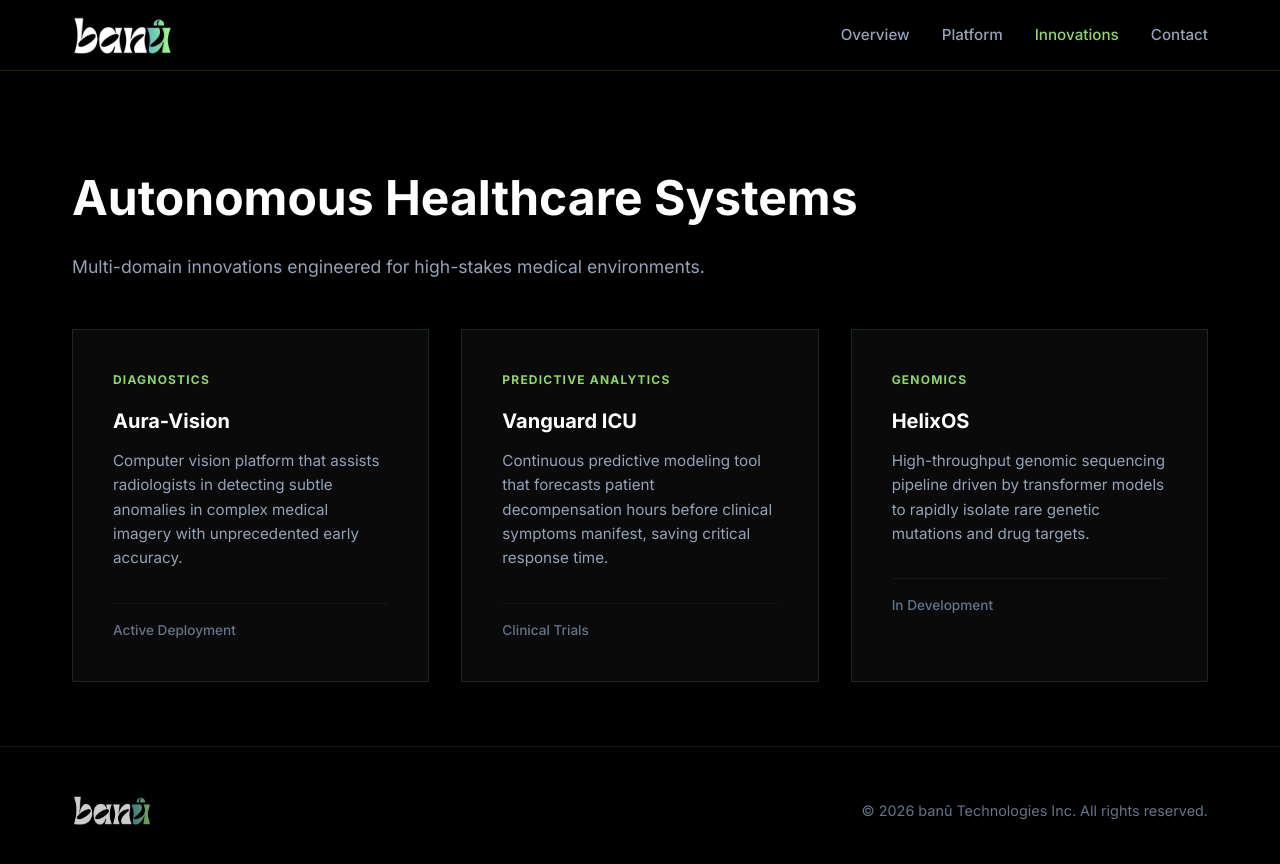
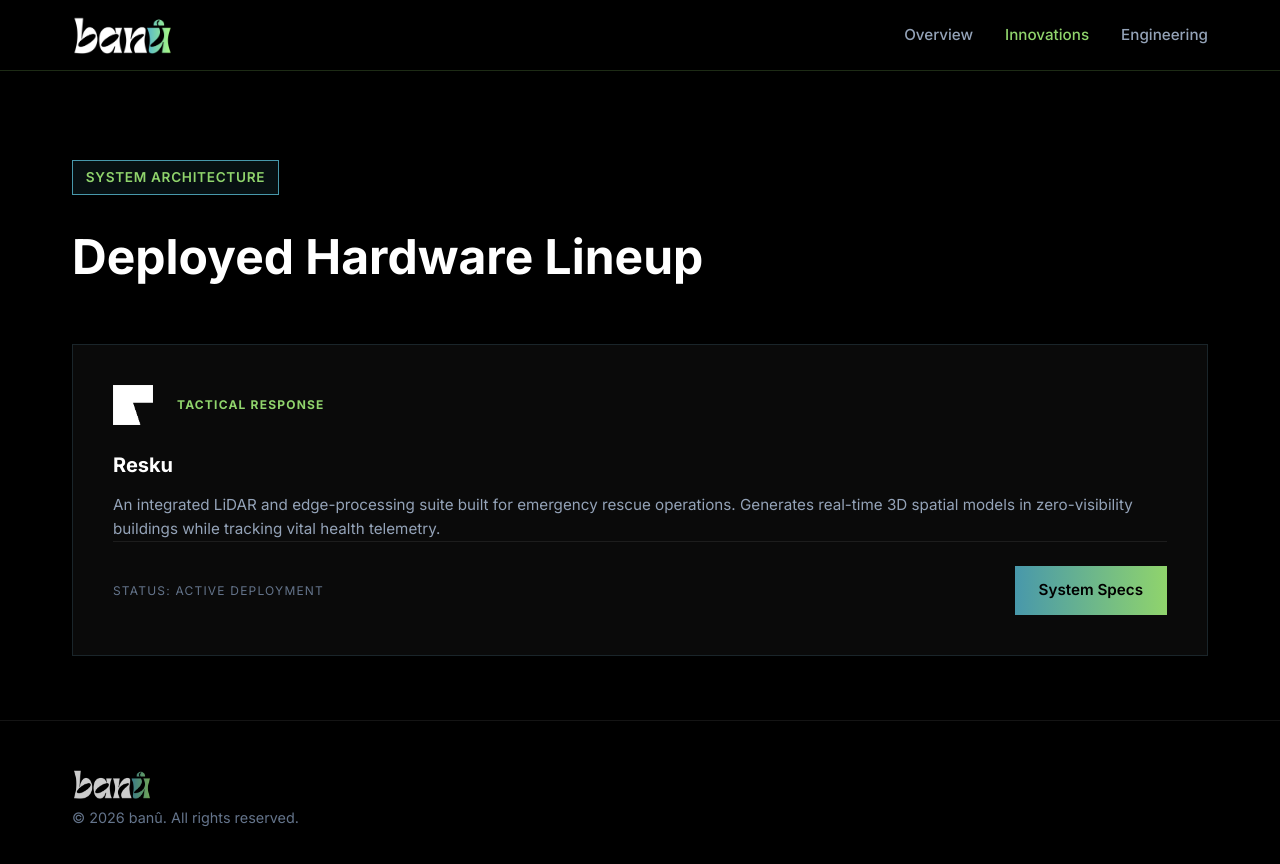
Before and after one commit to buildbanu/website, a plain HTML site: page innovations.html in a window 1280 px wide. Drawn offline with Linux system fonts and the light colour scheme.

Commit message:
Update innovations.html with new content and structure

```diff
--- a/innovations.html
+++ b/innovations.html
@@ -19,47 +19,40 @@
             </a>
             <nav class="nav-links">
                 <a href="index.html">Overview</a>
-                <a href="platform.html">Platform</a>
                 <a href="innovations.html" class="active">Innovations</a>
-                <a href="contact.html">Contact</a>
+                <a href="engineering.html">Engineering</a>
             </nav>
         </div>
     </header>
 
     <main class="page-header">
         <div class="container">
-            <h1>Autonomous Healthcare Systems</h1>
-            <p style="color: #94a3b8; font-size: 1.1rem; max-width: 700px;">Multi-domain innovations engineered for high-stakes medical environments.</p>
+            <span class="badge">System Architecture</span>
+            <h1>Deployed Hardware Lineup</h1>
 
             <div class="systems-grid">
                 <div class="system-card">
-                    <span class="system-tag">Diagnostics</span>
-                    <h3>Aura-Vision</h3>
-                    <p>Computer vision platform that assists radiologists in detecting subtle anomalies in complex medical imagery with unprecedented early accuracy.</p>
-                    <span class="system-status">Active Deployment</span>
-                </div>
-
-                <div class="system-card">
-                    <span class="system-tag">Predictive Analytics</span>
-                    <h3>Vanguard ICU</h3>
-                    <p>Continuous predictive modeling tool that forecasts patient decompensation hours before clinical symptoms manifest, saving critical response time.</p>
-                    <span class="system-status">Clinical Trials</span>
-                </div>
-
-                <div class="system-card">
-                    <span class="system-tag">Genomics</span>
-                    <h3>HelixOS</h3>
-                    <p>High-throughput genomic sequencing pipeline driven by transformer models to rapidly isolate rare genetic mutations and drug targets.</p>
-                    <span class="system-status">In Development</span>
+                    <div>
+                        <div style="display: flex; align-items: center; gap: 1.5rem; margin-bottom: 1.5rem;">
+                            <img src="Images/reskuLogo.png" alt="Resku Logo" style="height: 40px; width: auto;">
+                            <span class="system-tag" style="margin: 0;">Tactical Response</span>
+                        </div>
+                        <h3>Resku</h3>
+                        <p>An integrated LiDAR and edge-processing suite built for emergency rescue operations. Generates real-time 3D spatial models in zero-visibility buildings while tracking vital health telemetry.</p>
+                    </div>
+                    <div style="display: flex; justify-content: space-between; align-items: center; border-top: 1px solid rgba(255, 255, 255, 0.08); padding-top: 1.5rem;">
+                        <span style="font-size: 0.75rem; color: #64748b; text-transform: uppercase; letter-spacing: 0.1em;">Status: Active Deployment</span>
+                        <a href="Products/resku.html" class="btn btn-primary">System Specs</a>
+                    </div>
                 </div>
             </div>
         </div>
     </main>
 
     <footer>
-        <div class="container footer-content">
+        <div class="container footer-container">
             <img src="Images/banuText.png" alt="banû logo" class="footer-logo">
-            <p>&copy; 2026 banû Technologies Inc. All rights reserved.</p>
+            <p>&copy; 2026 banû. All rights reserved.</p>
         </div>
     </footer>
 
```
